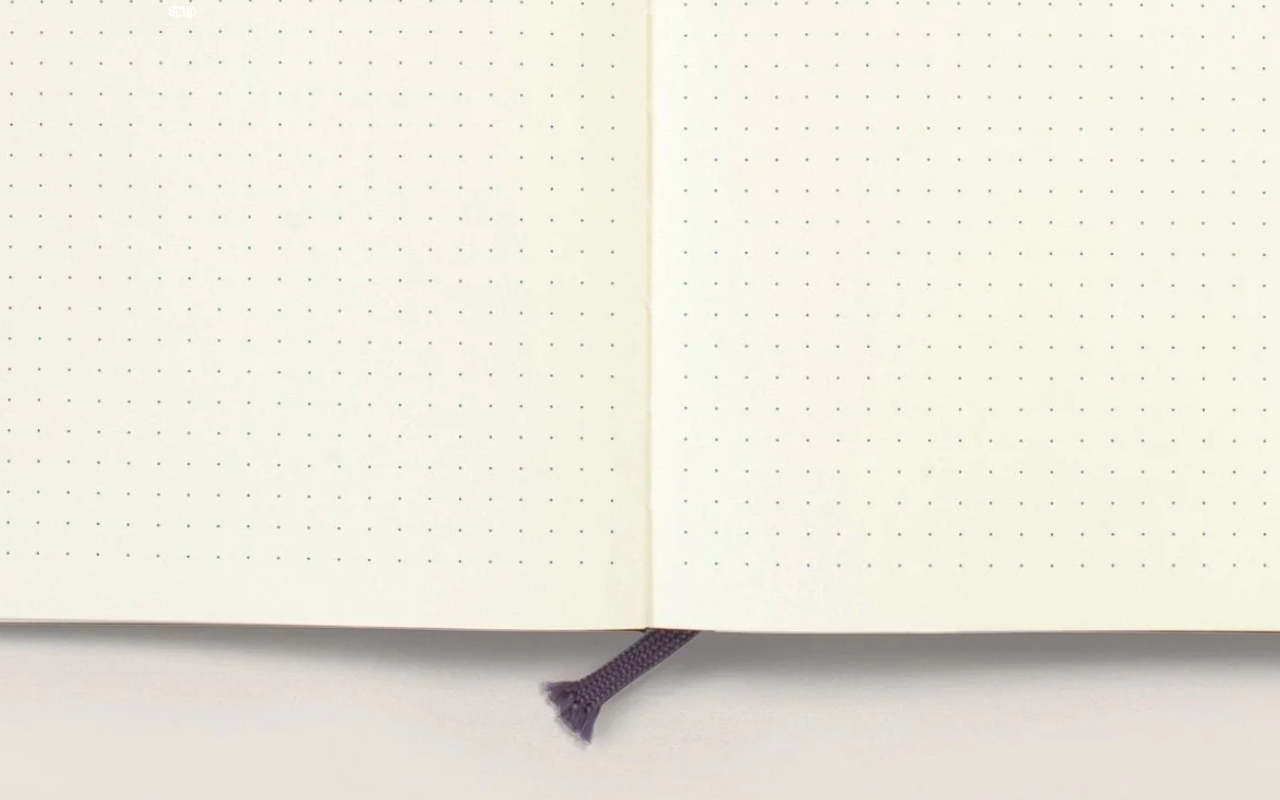
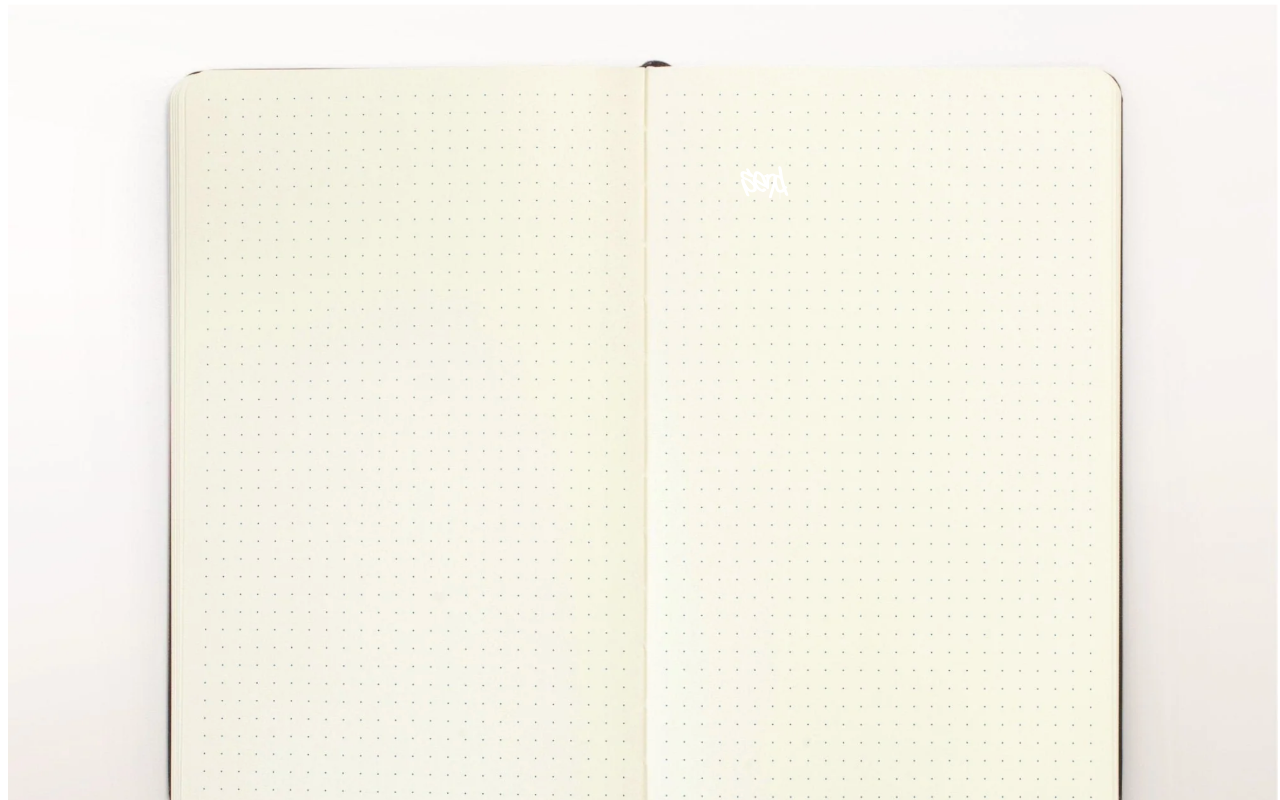
Before and after one commit to rhysturner/genai-graf-frontend, a Next.js app: page / in a window 1280 px wide. Built offline with nearby package versions, Linux system fonts and the light colour scheme.

Commit message:
Add: font tweaks

```diff
--- a/src/app/globals.css
+++ b/src/app/globals.css
@@ -20,13 +20,13 @@
 }
 
 body {
-  background: var(--background) url(./moleskine.png) 50% 50%;
+  background: var(--background);
+  background-image:    url(./moleskine.png);
+  background-size:     cover;
+  background-repeat:   no-repeat;
+  background-position: top center;
   color: var(--foreground);
   font-family: Arial, Helvetica, sans-serif;
+  font-size: 30px;
+  text-align: center;
 }
-
-bot-message  {
-  background: var(--foreground);
-  color: var(--background);
-  font-family: Arial, Helvetica, sans-serif;
-}
--- a/src/app/layout.tsx
+++ b/src/app/layout.tsx
@@ -43,7 +43,7 @@ export default function RootLayout({
   return (
     <html lang="en" >
       <body
-        className={`${geistSans.variable} ${geistMono.variable} antialiased ${graffitiCity.className} ${bgstyle}`}
+        className={`antialiased ${urbanCalligraphy.className} font-size: 20vw ${bgstyle}`}
       >
         {children}
       </body>
--- a/src/app/page.tsx
+++ b/src/app/page.tsx
@@ -75,10 +75,10 @@ const Home = () => {
   };
 
   return (
-    <div>
+    <div className="p-40 left-10 p-l-10">
       <div>
         {messages.map((message, index) => (
-          <div key={index} className={message.isBot ? 'bot-message' : 'user-message'}>
+          <div key={index} className={message.isBot ? 'bot-message text-right' : 'user-message text-left'}>
             {message.text}
           </div>
         ))}
```
